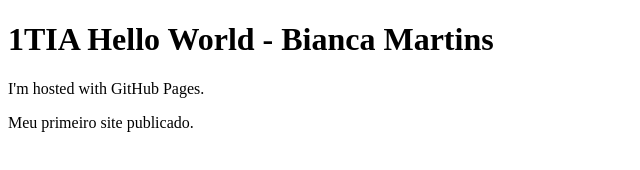
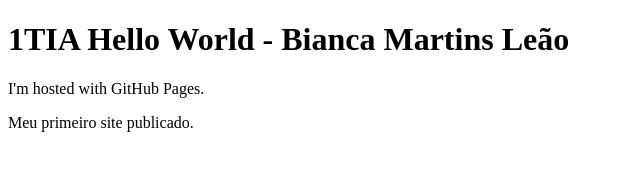
Before and after one commit to BiancaMLeao/bibis28.github.io, a plain HTML site: page index.html in a window 1280 px wide. Shown: the whole page, without its empty margins (0-640 px from the left). Drawn offline with Linux system fonts and the light colour scheme.

Commit message:
Update index.html

```diff
--- a/index.html
+++ b/index.html
@@ -1,7 +1,7 @@
 <!DOCTYPE html>
 <html>
  <body>
-   <h1>1TIA Hello World - Bianca Martins</h1>
+   <h1>1TIA Hello World - Bianca Martins Leão</h1>
    <p>I'm hosted with GitHub Pages.</p>
    <p>Meu primeiro site publicado.</p>
  </body>
```
